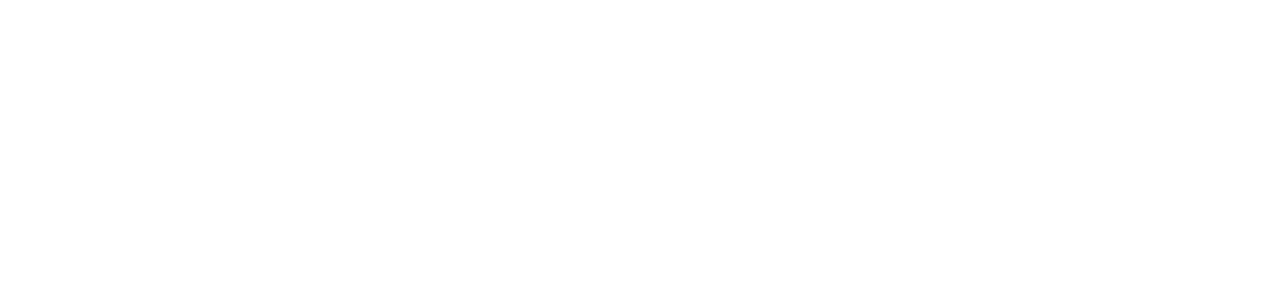
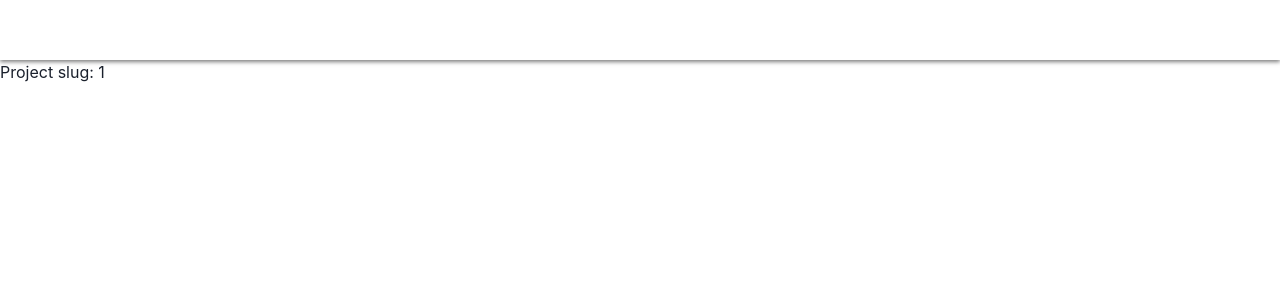
Before and after one commit to loganphillips792/meister-task-clone, a React (Create React App) app in the folder frontend/meistertaskclone/: page /app/project/1 in a window 1280 px wide. Shown: the top 300 px of the page. Built offline with nearby package versions, Linux system fonts and the light colour scheme.

Commit message:
Toolbar for project page

```diff
--- a/frontend/meistertaskclone/src/App.js
+++ b/frontend/meistertaskclone/src/App.js
@@ -1,6 +1,7 @@
 import React, { useState, useEffect } from 'react';
 import styled, { createGlobalStyle } from 'styled-components';
 import Home from './components/Home/index';
+import Project from './components/Project/project.js';
 
 import {
   BrowserRouter as Router,
@@ -23,6 +24,9 @@ function App() {
           <Route exact path="/">
             <Home />
           </Route>
+          <Route exact path="/app/project/:slug">
+            <Project />
+          </Route>
         </Switch>
       </Router>
     </Container>
--- a/frontend/meistertaskclone/src/components/Home/index.js
+++ b/frontend/meistertaskclone/src/components/Home/index.js
@@ -1,4 +1,4 @@
-import React, { useState, useEffect } from 'react';
+import { useState, useEffect } from 'react';
 import styled from 'styled-components';
 import { API_URL } from '../../constants.js';
 
--- /dev/null
+++ b/frontend/meistertaskclone/src/components/Project/project.js
@@ -0,0 +1,40 @@
+import { useState, useEffect } from 'react';
+import styled from 'styled-components';
+import { API_URL } from '../../constants.js';
+import { useParams } from 'react-router-dom';
+
+const Container = styled.div`
+`;
+
+
+const Project = () => {
+    let { slug } = useParams();
+
+    return (
+        <Container>
+            <Toolbar />
+            <h1>Project slug: {slug}</h1>
+        </Container>
+    );
+}
+
+const StyledToolbar = styled.div`
+    user-select: none;
+    display: flex;
+    align-items: center;
+    background-color: #FFFFFF;
+    height: 60px;
+    box-shadow: rgba(0, 0, 0, 0.5) 0px 2px 4px 0px;
+    z-index: 1;
+`;
+
+const Toolbar = () => {
+
+    return (
+        <StyledToolbar>
+
+        </StyledToolbar>
+    );
+}
+
+export default Project;
```
